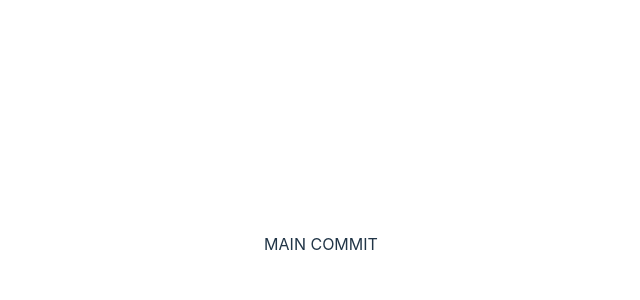
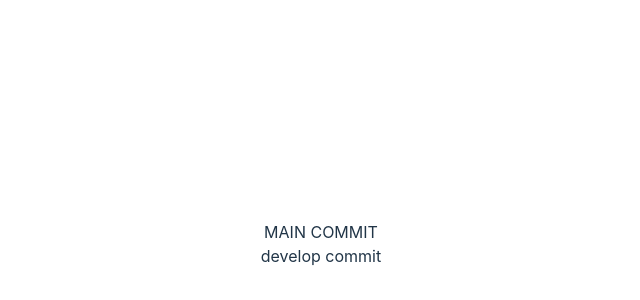
Before and after one commit to nakosta/test_github, a React (Vite) app: page / in a window 1280 px wide. Shown: the part 156-456 px from the top of the page, without its empty margins (319-959 px from the left). Built offline with nearby package versions, Linux system fonts and the light colour scheme.

Commit message:
div develop

```diff
--- a/src/App.tsx
+++ b/src/App.tsx
@@ -4,6 +4,7 @@ function App() {
   return (
     <>
       <div>MAIN COMMIT</div>
+      <div>develop commit</div>
     </>
   );
 }
```
